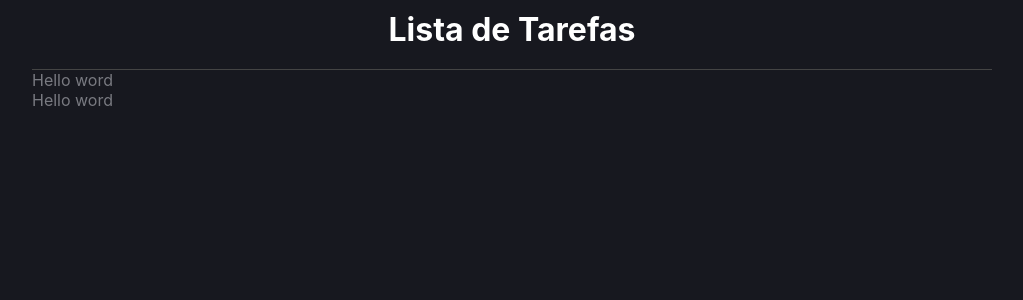
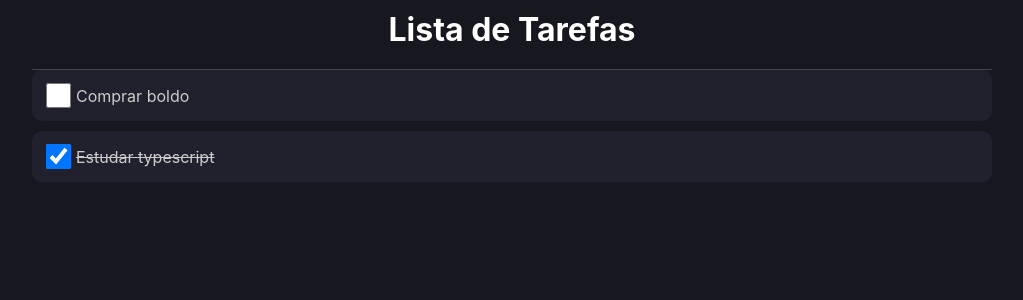
Before and after one commit to wandertorres/to-do-list, a React (Create React App) app: page / in a window 1280 px wide. Shown: the top 300 px of the page, without its empty margins (128-1151 px from the left). Built offline with nearby package versions, Linux system fonts and the light colour scheme.

Commit message:
implements done

```diff
--- a/src/App.tsx
+++ b/src/App.tsx
@@ -6,7 +6,7 @@ import { ListItem } from './components/ListItem';
 const App = () => {
   const [list, setList] = useState<Item[]>([
     { id: 1, description: 'Comprar boldo', done: false },
-    { id: 2, description: 'Estudar typescript', done: false }
+    { id: 2, description: 'Estudar typescript', done: true }
   ]);
 
   return (
@@ -16,8 +16,8 @@ const App = () => {
           Lista de Tarefas
         </C.Heading>
 
-        {list.map(() => (
-          <ListItem />
+        {list.map((item, index) => (
+          <ListItem key={index} item={item} />
         ))}
       </C.Area>
     </C.Container>
--- a/src/components/ListItem/index.tsx
+++ b/src/components/ListItem/index.tsx
@@ -1,7 +1,24 @@
+import { useState } from 'react';
 import * as C from './style';
+import { Item } from '../../types/Item';
 
-export const ListItem = () => {
+type Props = {
+    item: Item
+}
+
+export const ListItem = ({ item }: Props) => {
+    const [isChecked, setIsChecked] = useState(item.done);
+
     return (
-        <C.Container>Hello word</C.Container>
+        <C.Container done={isChecked}>
+            <input
+                type="checkbox"
+                checked={isChecked}
+                onChange={e => setIsChecked(e.target.checked)}
+            />
+            <label>
+                {item.description}
+            </label>
+        </C.Container>
     );
 }
--- a/src/components/ListItem/style.ts
+++ b/src/components/ListItem/style.ts
@@ -1,3 +1,26 @@
 import styled from 'styled-components';
 
-export const Container = styled.div``;
+type ContainerProps = {
+    done: boolean;
+}
+
+export const Container = styled.div(({ done }: ContainerProps) => (`
+    display: flex;
+    background-color: #20212C;
+    padding: 10px;
+    border-radius: 10px;
+    margin-bottom: 10px;
+    align-items: center;
+
+    input {
+        width: 25px;
+        height: 25px;
+        margin-right: 5px;
+    }
+
+    label {
+        color: #CCC;
+        text-decoration: ${done ? 'line-through' : 'initial'};
+    }
+`
+));
```
